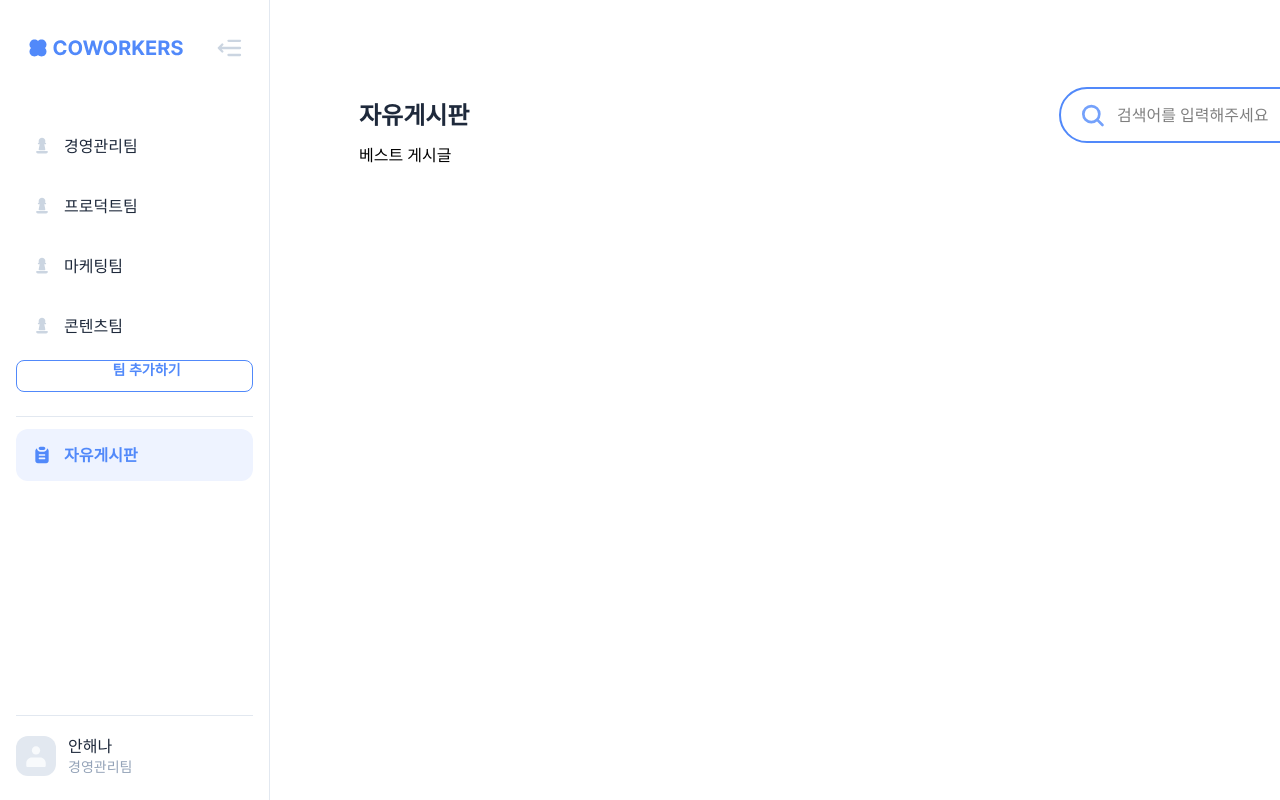
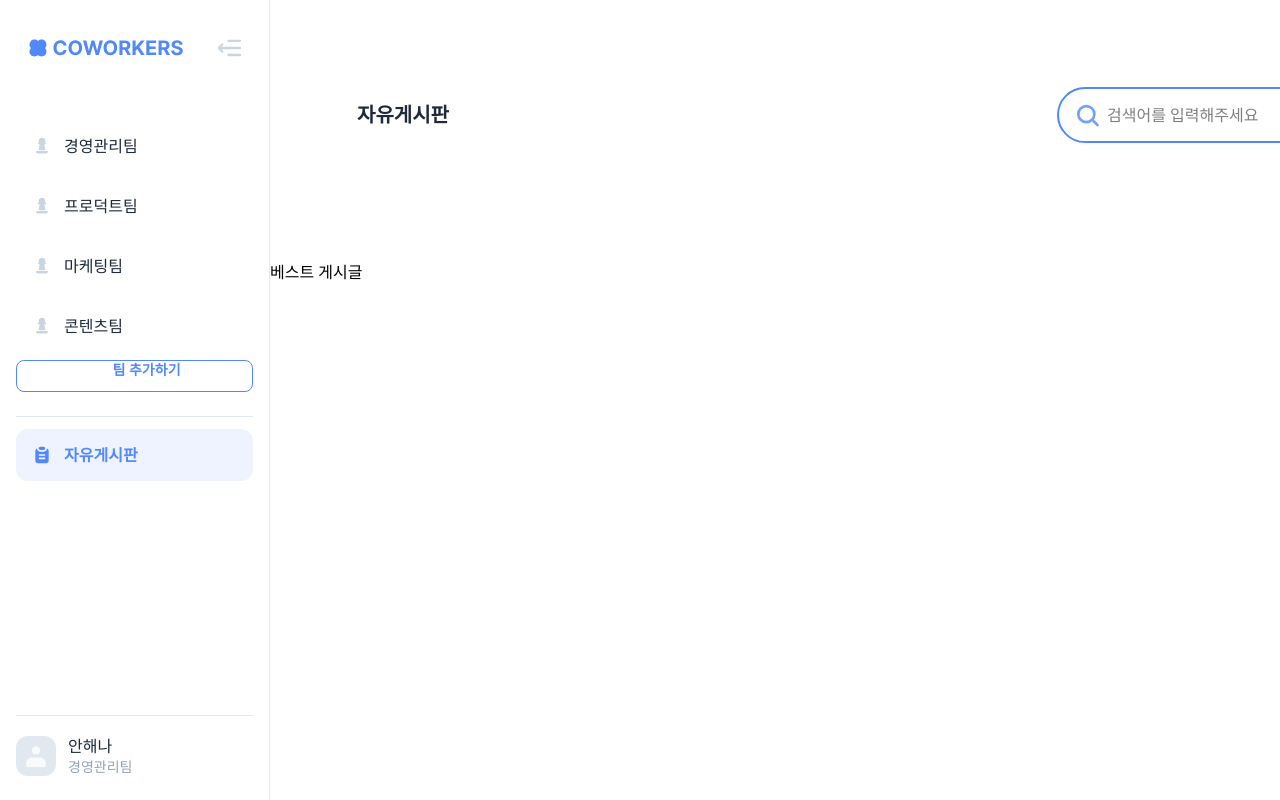
Before and after one commit to BaeZzi813/coworkers, a Next.js app: page /boards in a window 1280 px wide. Built offline with nearby package versions, Linux system fonts and the light colour scheme; what overlay-kit would draw is missing.

Commit message:
Feat [#44] 반응형 css 적용

```diff
--- a/src/features/boards/SearchBar.tsx
+++ b/src/features/boards/SearchBar.tsx
@@ -8,9 +8,11 @@ interface SearchBarProps {
 export default function SearchBar({ value, onChange }: SearchBarProps) {
   return (
     <>
-      <div className="relative flex items-center justify-between">
-        <div className="text-2xl-b text-text-primary">자유게시판</div>
-        <div className="absolute top-3.5 right-[370px]">
+      <div className="relative mt-[25px] flex h-[92px] w-[343px] flex-col gap-5 tablet:mt-[77px] tablet:h-14 tablet:w-[620px] tablet:flex-row tablet:items-center tablet:justify-between desktop:mt-[87px] desktop:w-[1120px]">
+        <div className="text-xl-b tablet:text-2xl-b text-text-primary">
+          자유게시판
+        </div>
+        <div className="absolute top-13.5 left-3 tablet:top-3.5 tablet:left-[215px] desktop:left-[715px]">
           <Icon name="magnifier" size="large" color="white" />
         </div>
         <input
@@ -18,7 +20,7 @@ export default function SearchBar({ value, onChange }: SearchBarProps) {
           value={value}
           onChange={(e) => onChange(e.target.value)}
           placeholder="검색어를 입력해주세요"
-          className="h-14 w-[420px] rounded-[1000px] border-2 border-brand-primary px-14 focus:outline-none"
+          className="h-12 w-[343px] rounded-[1000px] border-2 border-brand-primary pl-12 focus:outline-none tablet:h-14 tablet:w-[420px]"
         />
       </div>
     </>
--- a/src/pages/boards/index.tsx
+++ b/src/pages/boards/index.tsx
@@ -1,14 +1,16 @@
 import SearchBar from "@/features/boards/SearchBar";
+import { useState } from "react";
 
 export default function BoardsPage() {
+  const [query, setQuery] = useState("");
   return (
     <>
-      <section className="mt-[87px] ml-[89px] w-full">
-        <div className="flex w-[1120px] flex-col">
-          <SearchBar />
-          <div>베스트 게시글</div>
+      <section className="mx-auto w-[375px] tablet:w-2xl desktop:ml-[87px]">
+        <div className="h-[137px] w-[375px] tablet:h-[162px] tablet:w-2xl desktop:h-[173px]">
+          <SearchBar value={query} onChange={setQuery} />
         </div>
       </section>
+      <div>베스트 게시글</div>
     </>
   );
 }
```
